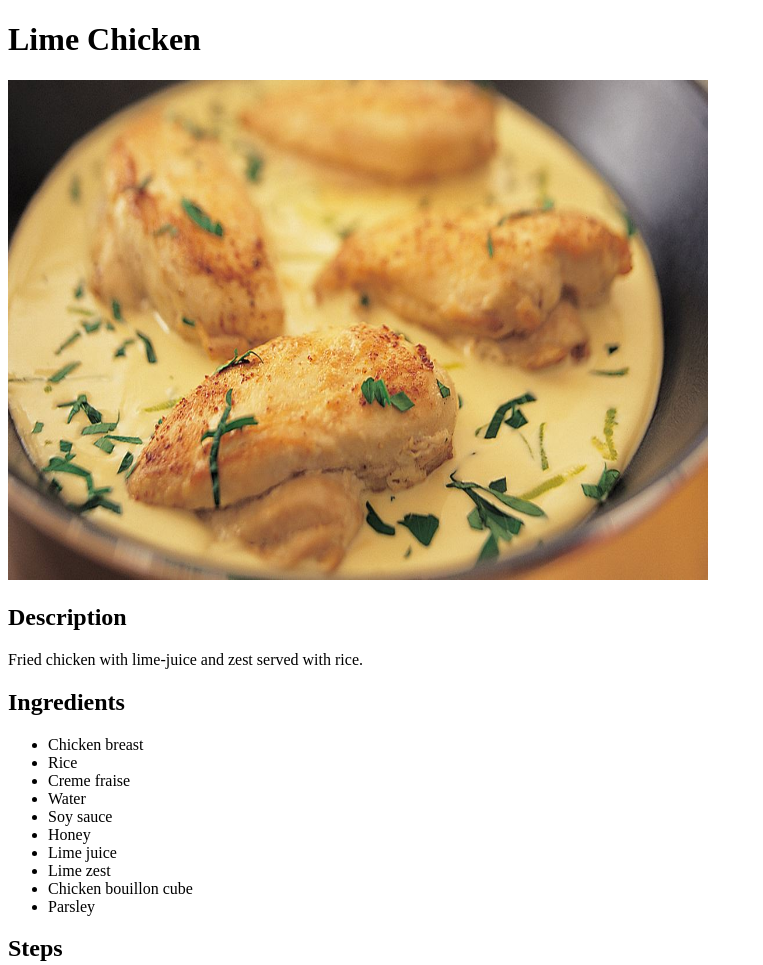
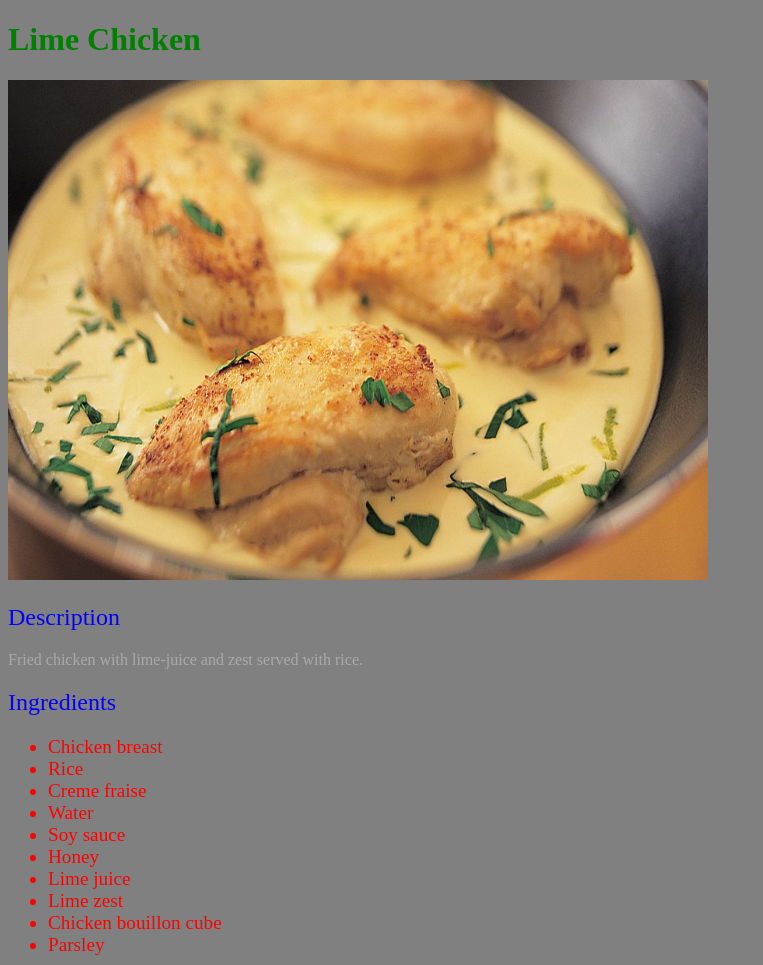
Before and after one commit to ViktorNikander/odin-recipes, a plain HTML site: page recipes/lime-chicken.html in a window 1280 px wide. Shown: the top 965 px of the page, without its empty margins (0-763 px from the left). Drawn offline with Linux system fonts and the light colour scheme.

Commit message:
added css

```diff
--- /dev/null
+++ b/css/style.css
@@ -0,0 +1,27 @@
+* {
+    font-family: serif;
+    background-color: grey;
+}
+
+h1 {
+    color: green;
+    font-weight: bold;
+}
+
+h2 {
+    color: blue;
+    font-weight: lighter;
+}
+
+ul, ol {
+    color: red;
+    font-size: larger;
+}
+
+p {
+    color: darkgrey;
+}
+
+a {
+    background-color: violet;
+}
--- a/recipes/lime-chicken.html
+++ b/recipes/lime-chicken.html
@@ -3,7 +3,8 @@
 <head>
     <meta charset="UTF-8">
     <meta name="viewport" content="width=device-width, initial-scale=1.0">
-    <title>Document</title>
+    <title>Lime chicken</title>
+    <link rel="stylesheet" href="../css/style.css">
 </head>
 <body>
     <h1>Lime Chicken</h1>
```
Also changed, not shown: index.html (+1 -0 lines), recipes/coffee.html (+1 -0 lines), recipes/tuna-pasta.html (+1 -0 lines).
